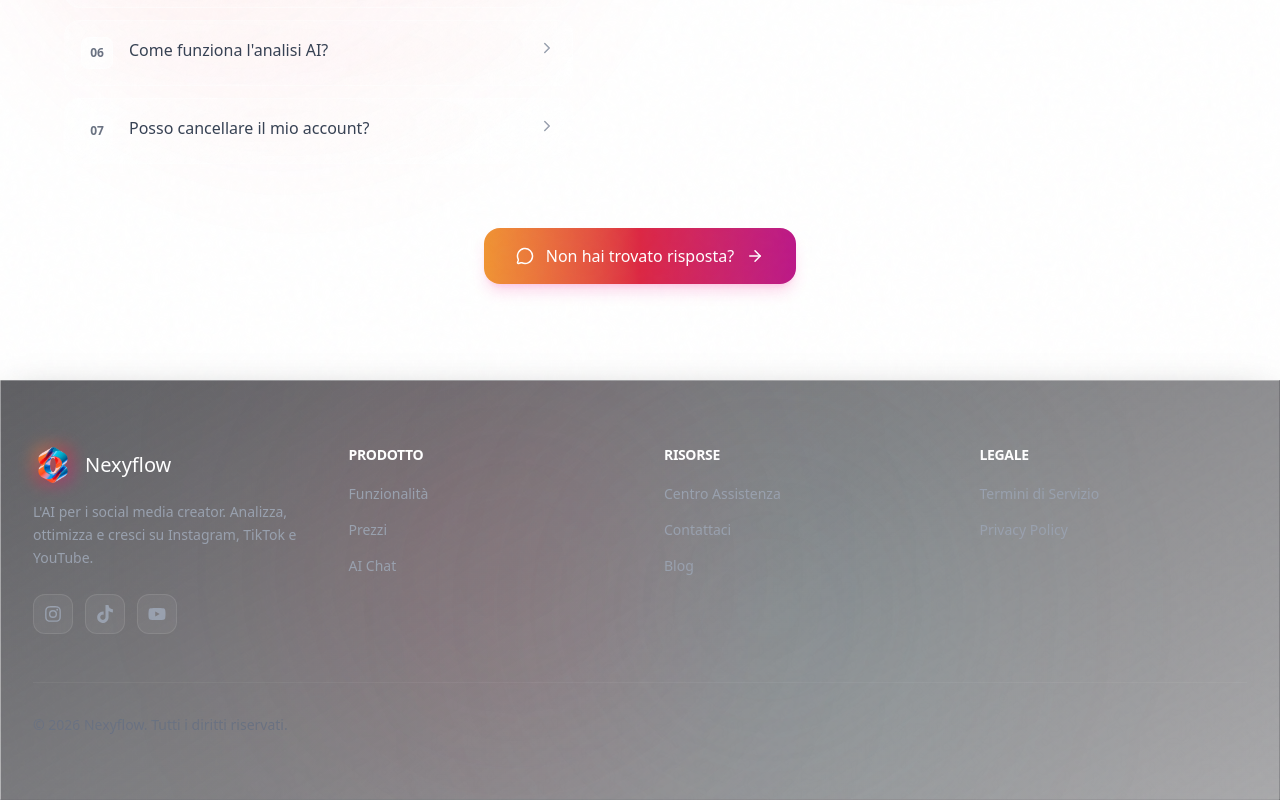
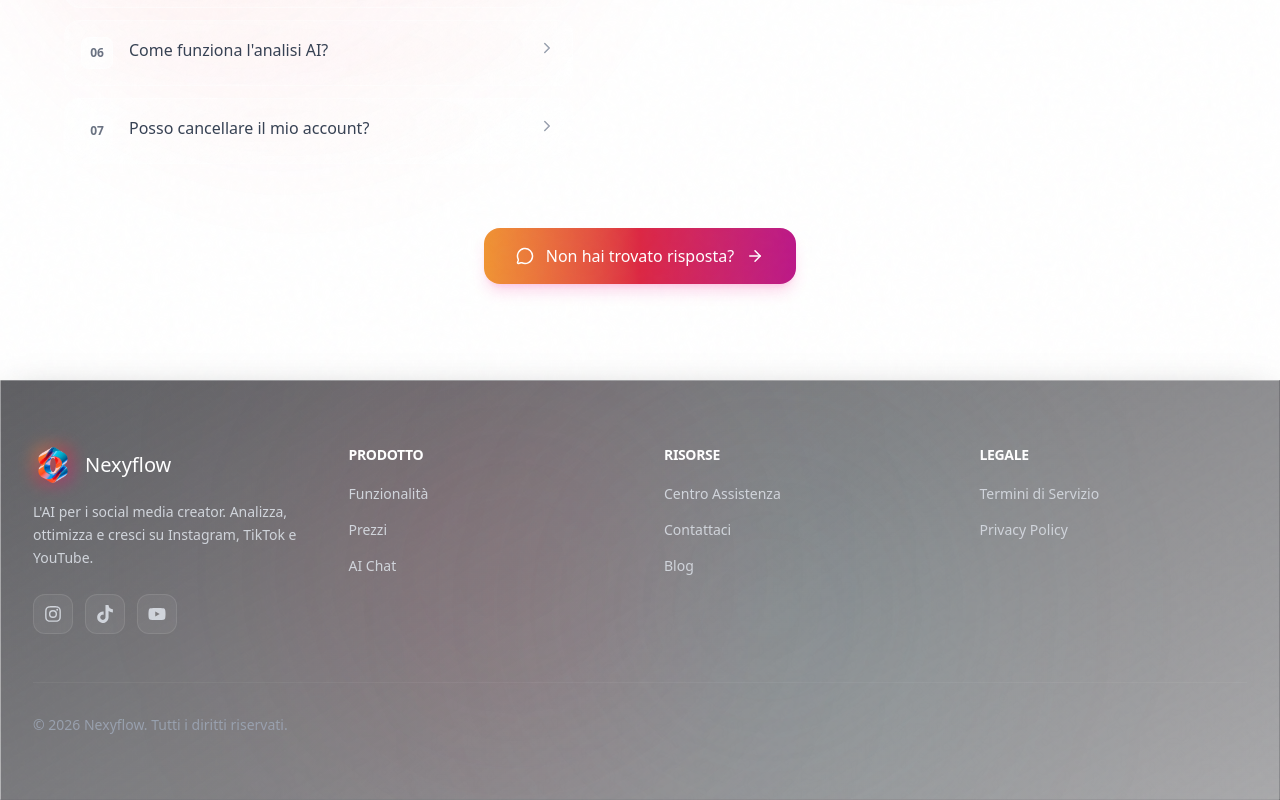
Before and after one commit to gabrieleforestieri0912-lab/NexyFlow, a Next.js app: page / in a window 1280 px wide. Shown: the part 7181-7981 px from the top of the page. Built offline with nearby package versions, Linux system fonts and the light colour scheme; no server answers.

Commit message:
Footer: testo meno opaco (contrasto aumentato)

```diff
--- a/components/Footer.tsx
+++ b/components/Footer.tsx
@@ -29,7 +29,7 @@ export default function Footer() {
               </div>
               <span className="text-xl font-normal text-white">Nexyflow</span>
             </Link>
-            <p className="text-gray-400 text-sm leading-relaxed">
+            <p className="text-gray-300 text-sm leading-relaxed">
               L&apos;AI per i social media creator. Analizza, ottimizza e cresci su Instagram, TikTok e YouTube.
             </p>
             {/* Social Icons */}
@@ -40,7 +40,7 @@ export default function Footer() {
                 rel="noopener noreferrer"
                 whileHover={{ scale: 1.1, y: -2 }}
                 whileTap={{ scale: 0.95 }}
-                className="w-10 h-10 rounded-xl bg-white/5 border border-white/10 flex items-center justify-center text-gray-400 hover:text-[#E4405F] hover:border-[#E4405F]/30 hover:bg-[#E4405F]/10 transition-all"
+                className="w-10 h-10 rounded-xl bg-white/5 border border-white/10 flex items-center justify-center text-gray-300 hover:text-[#E4405F] hover:border-[#E4405F]/30 hover:bg-[#E4405F]/10 transition-all"
               >
                 <InstagramIcon size={18} />
               </motion.a>
@@ -50,7 +50,7 @@ export default function Footer() {
                 rel="noopener noreferrer"
                 whileHover={{ scale: 1.1, y: -2 }}
                 whileTap={{ scale: 0.95 }}
-                className="w-10 h-10 rounded-xl bg-white/5 border border-white/10 flex items-center justify-center text-gray-400 hover:text-[#EE1D52] hover:border-[#EE1D52]/30 hover:bg-[#EE1D52]/10 transition-all"
+                className="w-10 h-10 rounded-xl bg-white/5 border border-white/10 flex items-center justify-center text-gray-300 hover:text-[#EE1D52] hover:border-[#EE1D52]/30 hover:bg-[#EE1D52]/10 transition-all"
               >
                 <TiktokIcon size={18} />
               </motion.a>
@@ -60,7 +60,7 @@ export default function Footer() {
                 rel="noopener noreferrer"
                 whileHover={{ scale: 1.1, y: -2 }}
                 whileTap={{ scale: 0.95 }}
-                className="w-10 h-10 rounded-xl bg-white/5 border border-white/10 flex items-center justify-center text-gray-400 hover:text-[#FF0000] hover:border-[#FF0000]/30 hover:bg-[#FF0000]/10 transition-all"
+                className="w-10 h-10 rounded-xl bg-white/5 border border-white/10 flex items-center justify-center text-gray-300 hover:text-[#FF0000] hover:border-[#FF0000]/30 hover:bg-[#FF0000]/10 transition-all"
               >
                 <YoutubeIcon size={18} />
               </motion.a>
@@ -71,9 +71,9 @@ export default function Footer() {
           <div>
             <h4 className="text-white font-normal mb-4 text-sm uppercase tracking-wider">Prodotto</h4>
             <ul className="space-y-3">
-              <li><Link href="/#features" className="group relative inline-block text-sm text-gray-400 hover:text-white transition-colors">Funzionalità<span className="absolute -bottom-0.5 left-0 h-[2px] rounded-full bg-gradient-to-r from-[#f09433] via-[#dc2743] to-[#bc1888] transition-all duration-300 ease-out scale-x-0 group-hover:scale-x-100 origin-left" /></Link></li>
-              <li><Link href="/pricing" className="group relative inline-block text-sm text-gray-400 hover:text-white transition-colors">Prezzi<span className="absolute -bottom-0.5 left-0 h-[2px] rounded-full bg-gradient-to-r from-[#f09433] via-[#dc2743] to-[#bc1888] transition-all duration-300 ease-out scale-x-0 group-hover:scale-x-100 origin-left" /></Link></li>
-              <li><Link href="/#ai-chat" className="group relative inline-block text-sm text-gray-400 hover:text-white transition-colors">AI Chat<span className="absolute -bottom-0.5 left-0 h-[2px] rounded-full bg-gradient-to-r from-[#f09433] via-[#dc2743] to-[#bc1888] transition-all duration-300 ease-out scale-x-0 group-hover:scale-x-100 origin-left" /></Link></li>
+              <li><Link href="/#features" className="group relative inline-block text-sm text-gray-300 hover:text-white transition-colors">Funzionalità<span className="absolute -bottom-0.5 left-0 h-[2px] rounded-full bg-gradient-to-r from-[#f09433] via-[#dc2743] to-[#bc1888] transition-all duration-300 ease-out scale-x-0 group-hover:scale-x-100 origin-left" /></Link></li>
+              <li><Link href="/pricing" className="group relative inline-block text-sm text-gray-300 hover:text-white transition-colors">Prezzi<span className="absolute -bottom-0.5 left-0 h-[2px] rounded-full bg-gradient-to-r from-[#f09433] via-[#dc2743] to-[#bc1888] transition-all duration-300 ease-out scale-x-0 group-hover:scale-x-100 origin-left" /></Link></li>
+              <li><Link href="/#ai-chat" className="group relative inline-block text-sm text-gray-300 hover:text-white transition-colors">AI Chat<span className="absolute -bottom-0.5 left-0 h-[2px] rounded-full bg-gradient-to-r from-[#f09433] via-[#dc2743] to-[#bc1888] transition-all duration-300 ease-out scale-x-0 group-hover:scale-x-100 origin-left" /></Link></li>
             </ul>
           </div>
 
@@ -81,9 +81,9 @@ export default function Footer() {
           <div>
             <h4 className="text-white font-normal mb-4 text-sm uppercase tracking-wider">Risorse</h4>
             <ul className="space-y-3">
-              <li><Link href="/help" className="group relative inline-block text-sm text-gray-400 hover:text-white transition-colors">Centro Assistenza<span className="absolute -bottom-0.5 left-0 h-[2px] rounded-full bg-gradient-to-r from-[#f09433] via-[#dc2743] to-[#bc1888] transition-all duration-300 ease-out scale-x-0 group-hover:scale-x-100 origin-left" /></Link></li>
-              <li><Link href="/contact" className="group relative inline-block text-sm text-gray-400 hover:text-white transition-colors">Contattaci<span className="absolute -bottom-0.5 left-0 h-[2px] rounded-full bg-gradient-to-r from-[#f09433] via-[#dc2743] to-[#bc1888] transition-all duration-300 ease-out scale-x-0 group-hover:scale-x-100 origin-left" /></Link></li>
-              <li><Link href="/blog" className="group relative inline-block text-sm text-gray-400 hover:text-white transition-colors">Blog<span className="absolute -bottom-0.5 left-0 h-[2px] rounded-full bg-gradient-to-r from-[#f09433] via-[#dc2743] to-[#bc1888] transition-all duration-300 ease-out scale-x-0 group-hover:scale-x-100 origin-left" /></Link></li>
+              <li><Link href="/help" className="group relative inline-block text-sm text-gray-300 hover:text-white transition-colors">Centro Assistenza<span className="absolute -bottom-0.5 left-0 h-[2px] rounded-full bg-gradient-to-r from-[#f09433] via-[#dc2743] to-[#bc1888] transition-all duration-300 ease-out scale-x-0 group-hover:scale-x-100 origin-left" /></Link></li>
+              <li><Link href="/contact" className="group relative inline-block text-sm text-gray-300 hover:text-white transition-colors">Contattaci<span className="absolute -bottom-0.5 left-0 h-[2px] rounded-full bg-gradient-to-r from-[#f09433] via-[#dc2743] to-[#bc1888] transition-all duration-300 ease-out scale-x-0 group-hover:scale-x-100 origin-left" /></Link></li>
+              <li><Link href="/blog" className="group relative inline-block text-sm text-gray-300 hover:text-white transition-colors">Blog<span className="absolute -bottom-0.5 left-0 h-[2px] rounded-full bg-gradient-to-r from-[#f09433] via-[#dc2743] to-[#bc1888] transition-all duration-300 ease-out scale-x-0 group-hover:scale-x-100 origin-left" /></Link></li>
             </ul>
           </div>
 
@@ -91,15 +91,15 @@ export default function Footer() {
           <div>
             <h4 className="text-white font-normal mb-4 text-sm uppercase tracking-wider">Legale</h4>
             <ul className="space-y-3">
-              <li><Link href="/terms" className="group relative inline-block text-sm text-gray-400 hover:text-white transition-colors">Termini di Servizio<span className="absolute -bottom-0.5 left-0 h-[2px] rounded-full bg-gradient-to-r from-[#f09433] via-[#dc2743] to-[#bc1888] transition-all duration-300 ease-out scale-x-0 group-hover:scale-x-100 origin-left" /></Link></li>
-              <li><Link href="/privacy" className="group relative inline-block text-sm text-gray-400 hover:text-white transition-colors">Privacy Policy<span className="absolute -bottom-0.5 left-0 h-[2px] rounded-full bg-gradient-to-r from-[#f09433] via-[#dc2743] to-[#bc1888] transition-all duration-300 ease-out scale-x-0 group-hover:scale-x-100 origin-left" /></Link></li>
+              <li><Link href="/terms" className="group relative inline-block text-sm text-gray-300 hover:text-white transition-colors">Termini di Servizio<span className="absolute -bottom-0.5 left-0 h-[2px] rounded-full bg-gradient-to-r from-[#f09433] via-[#dc2743] to-[#bc1888] transition-all duration-300 ease-out scale-x-0 group-hover:scale-x-100 origin-left" /></Link></li>
+              <li><Link href="/privacy" className="group relative inline-block text-sm text-gray-300 hover:text-white transition-colors">Privacy Policy<span className="absolute -bottom-0.5 left-0 h-[2px] rounded-full bg-gradient-to-r from-[#f09433] via-[#dc2743] to-[#bc1888] transition-all duration-300 ease-out scale-x-0 group-hover:scale-x-100 origin-left" /></Link></li>
             </ul>
           </div>
         </div>
 
         {/* Bottom Bar */}
         <div className="border-t border-white/5 pt-8 flex flex-col md:flex-row items-center justify-between gap-4">
-          <p className="text-gray-500 text-sm">
+          <p className="text-gray-400 text-sm">
             &copy; {new Date().getFullYear()} Nexyflow. Tutti i diritti riservati.
           </p>
         </div>
```
